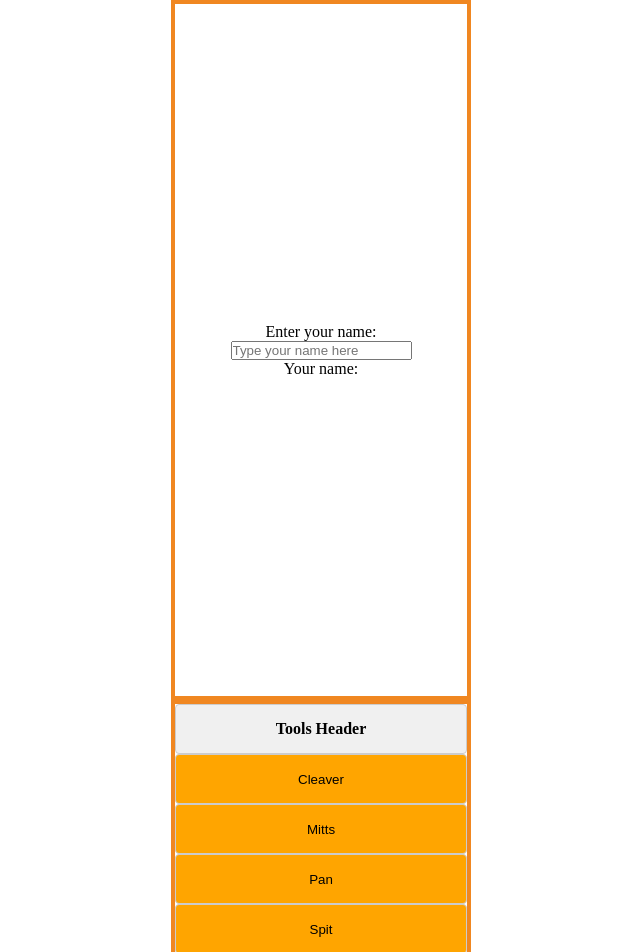
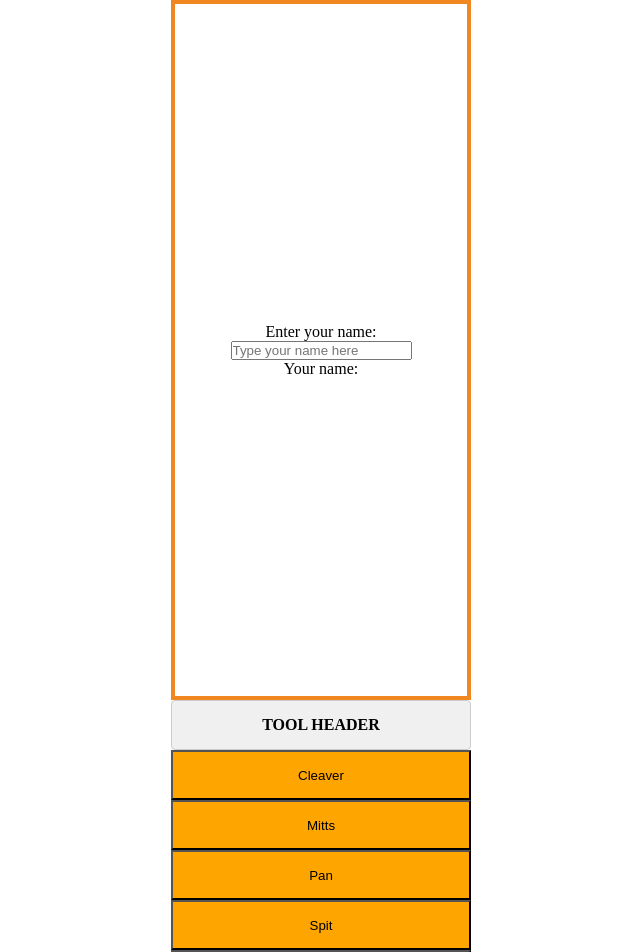
Before and after one commit to slowjojo/WildefeastCharacterCreator, a Vue app: page / in a window 1280 px wide. Shown: the top 952 px of the page, without its empty margins (319-959 px from the left). Built offline with nearby package versions, Linux system fonts and the light colour scheme.

Commit message:
re doing tool padge

```diff
--- a/src/UI/Style/style.css
+++ b/src/UI/Style/style.css
@@ -22,17 +22,3 @@
   background-color: white;
   border: 4px solid #f08721;
 }
-
-.button {
-  width: 100%;
-  height: 50px;
-  padding: 0;
-  margin: 0;
-  border: 1px solid #ccc;
-  border-radius: 4px;
-  background-color: orange;
-  cursor: pointer;
-  display: flex;
-  align-items: center;
-  justify-content: center;
-}
--- a/src/character-management/new/pages/ToolPage.vue
+++ b/src/character-management/new/pages/ToolPage.vue
@@ -1,59 +1,40 @@
 <template>
-  <div class="tool-page page">
-    <!-- Tool List Section -->
-    <article class="tool-list">
-      <div>
-        <div v-if="tools.length === 0">Loading tools...</div>
-        <div class="tool-buttons">
-          <div
-            v-if="!selectedTool"
-            class="header"
-          >
-            Tools Header
-          </div>
-          <button
-            v-for="tool in tools"
-            :key="tool.name"
-            :class="{
-              'button': true,
-              'selected': isSelected(tool),
-              'hidden': isToolHidden(tool)
-            }"
-            @click="toggleToolSelection(tool)"
-            :style="getButtonStyle(tool)"
-          >
-            {{ tool.name }}
-          </button>
-        </div>
+  <main class="tool-page">
+    <div class="tool-list">
+      <div class="header">
+        TOOL HEADER
       </div>
-    </article>
 
-    <!-- Tool Details Section -->
-    <ToolDetails
-      v-if="showDetails"
-      :tool="selectedTool"
-      @deselect="deselectTool"
-      @techniqueClick="handleTechniqueClick"
-      @styleSpreadClick="handleStyleSpreadClick"
-    />
-  </div>
+      <div v-if="tools.length === 0">Loading tools...</div>
+
+      <button
+        v-for="(tool, index) in tools"
+        :key="tool.name"
+        class="tool-button"
+        @click="handleToolSelection(tool, index)"
+        :data-status="isSelected(tool) ? 'active' : 'inactive'"
+        :data-header="isHeader(tool) ? 'active' : 'inactive'"
+        :class="{ slide: !isSelected(tool) && slideOut }"
+        :style="getButtonStyle(index)"
+      >
+        {{ tool.name }}
+      </button>
+    </div>
+  </main>
 </template>
 
 <script lang="ts">
-import { defineComponent, ref, onMounted, nextTick } from 'vue';
-import CharacterOptionsLoader from '@/services/characterOptionsLoader'; // Adjust if necessary
-import { Tool } from '@/types/characterTypes'; // Adjust if necessary
-import ToolDetails from './ToolDetails.vue'; // Adjust path since they're in the same directory
+import { defineComponent, ref, onMounted } from 'vue';
+import CharacterOptionsLoader from '@/services/characterOptionsLoader';
+import { Tool } from '@/types/characterTypes';
 
 export default defineComponent({
   name: 'ToolPage',
-  components: {
-    ToolDetails
-  },
   setup() {
     const tools = ref<Tool[]>([]);
     const selectedTool = ref<Tool | null>(null);
-    const showDetails = ref<boolean>(false);
+    const headerTool = ref<Tool | null>(null); // To keep track of the header tool
+    const slideOut = ref(false); // State to handle sliding effect
     const characterOptionsLoader = new CharacterOptionsLoader();
 
     onMounted(async () => {
@@ -66,67 +47,45 @@ export default defineComponent({
       }
     });
 
-    function toggleToolSelection(tool: Tool) {
-      if (selectedTool.value === tool) {
-        deselectTool();
-        return;
-      }
-
-      selectedTool.value = tool;
-      showDetails.value = false;
-
-      nextTick(() => {
-        setTimeout(() => {
-          showDetails.value = true;
-        }, 500); // Delay in milliseconds
-      });
-    }
-
-    function deselectTool() {
-      showDetails.value = false;
-      selectedTool.value = null;
-    }
-
-    function handleTechniqueClick(technique: string) {
-      alert(`You selected the beginner technique: ${technique}`);
-    }
-
-    function handleStyleSpreadClick(option: string) {
-      alert(`You selected the style spread option: ${option}`);
-    }
-
     function isSelected(tool: Tool) {
       return selectedTool.value?.name === tool.name;
     }
 
-    function isToolHidden(tool: Tool) {
-      return selectedTool.value && !isSelected(tool);
+    function isHeader(tool: Tool) {
+      return headerTool.value?.name === tool.name;
     }
 
-    function getButtonStyle(tool: Tool) {
-      if (isSelected(tool)) {
-        return {
-          top: '0px',
-          zIndex: 2
-        };
-      }
-      const index = tools.value.indexOf(tool);
+    function handleToolSelection(tool: Tool, index: number) {
+      // Set the selected tool immediately
+      selectedTool.value = tool;
+
+      // Trigger slide-out effect
+      slideOut.value = true;
+
+      // Add a delay before setting the header tool
+      setTimeout(() => {
+        headerTool.value = tool;
+        slideOut.value = false; // Reset slide effect after header tool update
+      }, 1000); // 1000 milliseconds = 1 second delay for header tool update
+    }
+
+    function getButtonStyle(index: number) {
+      const baseHeight = 50;
+      const translateY = isHeader(tools.value[index]) ? -baseHeight * index - baseHeight : 0;
       return {
-        top: `${index * 50 + 50}px`,
-        zIndex: 1
+        transform: `translateY(${translateY}px)`,
+        transition: 'transform 0.5s ease'
       };
     }
 
     return {
       tools,
       selectedTool,
-      showDetails,
-      toggleToolSelection,
-      deselectTool,
-      handleTechniqueClick,
-      handleStyleSpreadClick,
+      headerTool,
+      slideOut,
       isSelected,
-      isToolHidden,
+      isHeader,
+      handleToolSelection,
       getButtonStyle
     };
   }
@@ -134,41 +93,22 @@ export default defineComponent({
 </script>
 
 <style scoped>
-* {
-  margin: 0;
-  padding: 0;
-  box-sizing: border-box;
-}
-
-.page {
+.tool-page {
+  background-color: white;
   display: flex;
   flex-direction: column;
   height: 700px;
   width: 300px;
-  background-color: white;
-  border: 4px solid #f08721;
-  position: relative;
+  margin: 0;
   overflow: hidden;
 }
 
-.tool-page {
-  position: relative;
-}
-
 .tool-list {
-  position: relative;
+  display: grid;
+  grid-template-columns: 1fr;
+  grid-template-rows: repeat(auto-fill, 50px); /* Create rows based on the number of tools */
   width: 100%;
-  height: 100%;
-}
-
-.tool-buttons {
-  position: absolute;
-  width: 100%;
-  top: 0;
-  left: 0;
-  display: flex;
-  flex-direction: column;
-  z-index: 1;
+  position: relative; /* Ensure grid is positioned relative to parent */
 }
 
 .header {
@@ -183,34 +123,52 @@ export default defineComponent({
   align-items: center;
   justify-content: center;
   font-weight: bold;
-  position: absolute;
+  position: relative;
   top: 0;
   left: 0;
   transition: top 0.5s ease, background-color 0.3s ease;
 }
 
-.button {
+/* Base button styles */
+.tool-button {
   width: 100%;
   height: 50px;
   padding: 0;
   margin: 0;
-  border: 1px solid #ccc;
-  border-radius: 4px;
   background-color: orange;
   cursor: pointer;
   display: flex;
   align-items: center;
   justify-content: center;
-  position: absolute;
-  transition: top 0.5s ease, background-color 0.3s ease;
+  position: relative;
+  transition: transform 0.5s ease, background-color 0.3s ease, color 0.3s ease; /* Smooth transitions for multiple properties */
 }
 
-.button.selected {
+/* Active button styles for selection */
+.tool-button[data-status="active"] {
   background-color: #007BFF;
   color: white;
+  border: 2px solid #0056b3;
 }
 
-.button.hidden {
-  display: none;
+/* Inactive button styles for selection */
+.tool-button[data-status="inactive"] {
+  background-color: orange;
+}
+
+/* Active button styles for header */
+.tool-button[data-header="active"] {
+  transform: translateY(0); /* Move to top position */
+}
+
+/* Inactive button styles for header */
+.tool-button[data-header="inactive"] {
+  transform: translateY(calc(var(--index) * 50px)); /* Default position */
+}
+
+/* Styles for sliding effect */
+.tool-button.slide {
+  transform: translateX(-100%); /* Slide out to the left */
+  transition: transform 0.5s ease; /* Ensure smooth transition for sliding */
 }
 </style>
```
